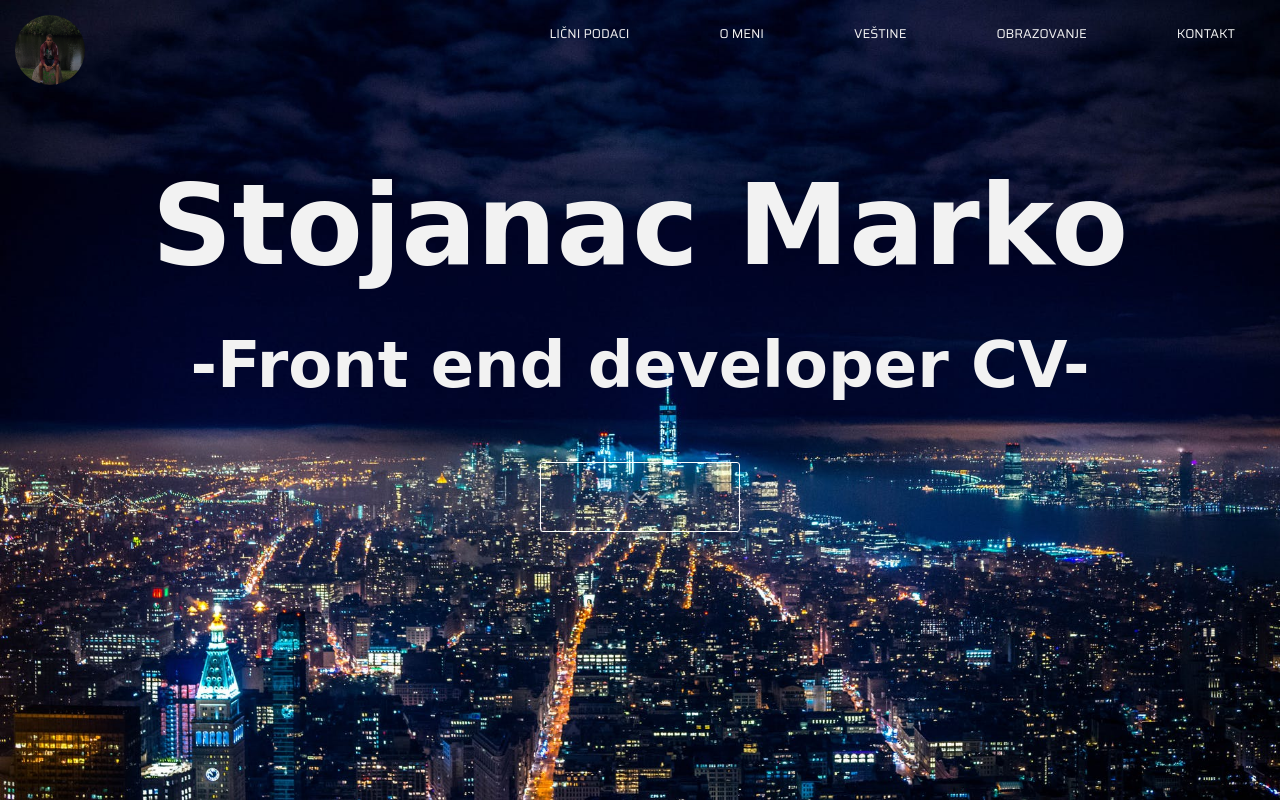
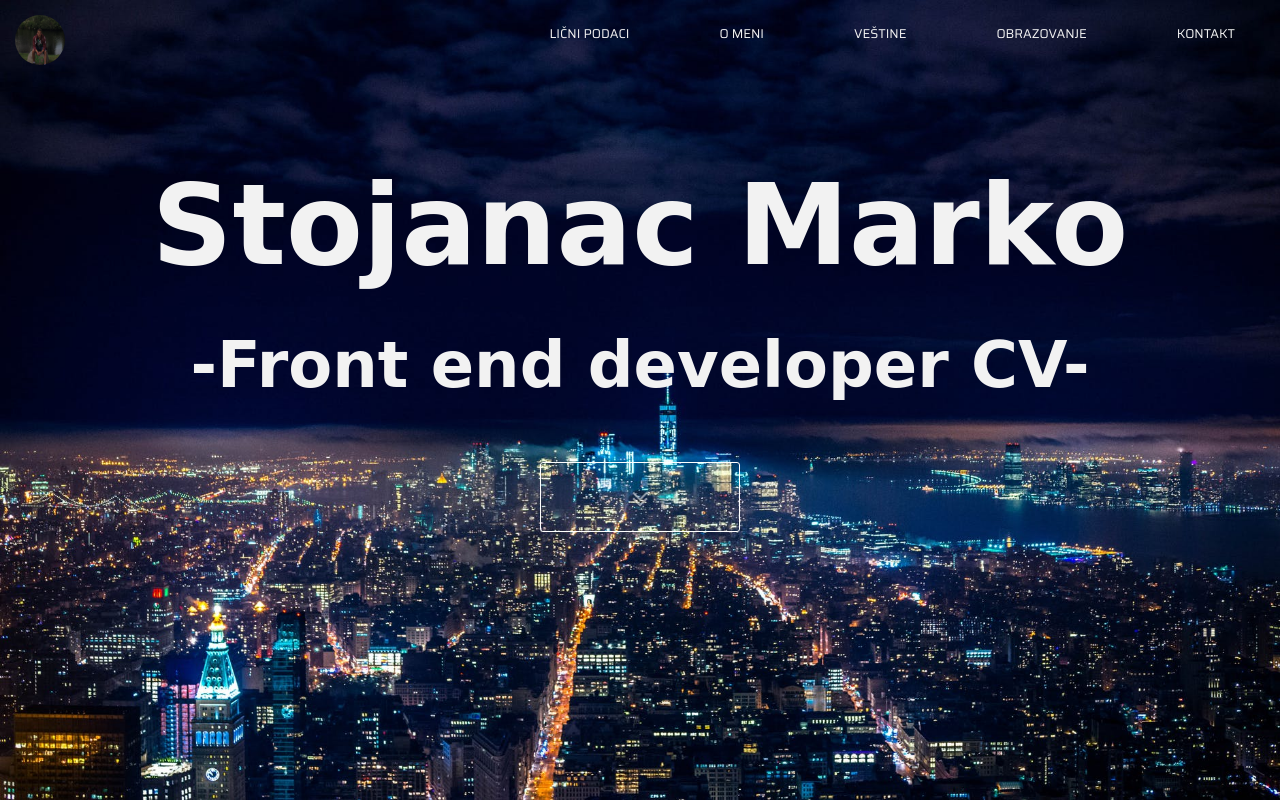
Before and after one commit to StojanacMarko/resume, a plain HTML site: page index.html in a window 1280 px wide. Shown: the top 802 px of the page. Drawn offline with nearby package versions, Linux system fonts and the light colour scheme; a web font is replaced by a local one.

Commit message:
changed height and width of #photo

```diff
--- a/style.css
+++ b/style.css
@@ -26,8 +26,8 @@
 
   #photo img {
       position: absolute;
-      width: 70px;
-      height: 70px;
+      width: 50px;
+      height: 50px;
       top: 15px;
       left: 15px;
       border-radius: 50%;
```
